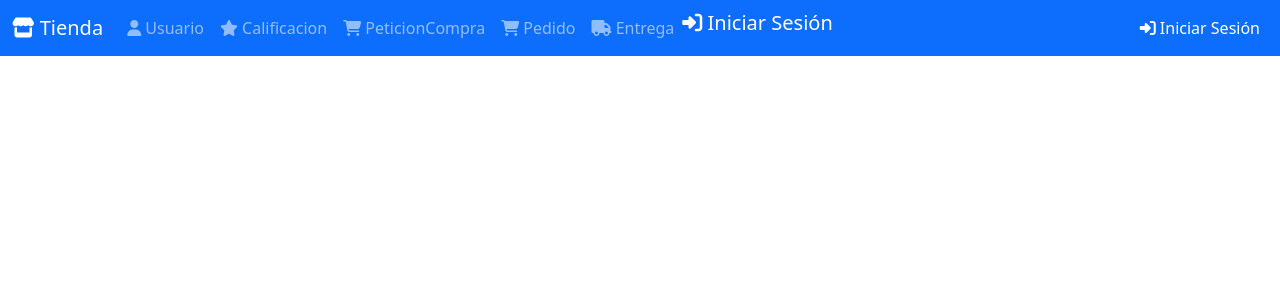
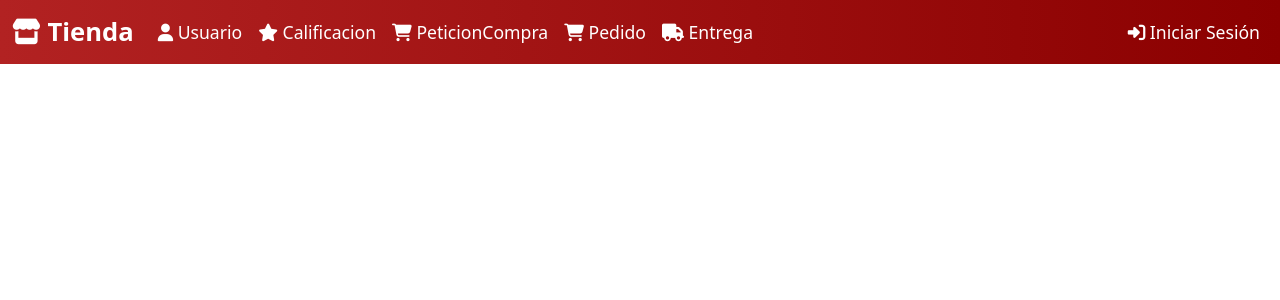
Before and after one commit to elritosan/PaginaWeb_TiendaDulces, a PHP site: page /index.php in a window 1280 px wide. Shown: the top 300 px of the page. Run offline with PHP 8.4, Linux system fonts and the light colour scheme; some libraries are stand-ins or nearby versions.

Commit message:
Cambios inicio

```diff
--- a/index.php
+++ b/index.php
@@ -56,7 +56,8 @@ $controllers = [
 ];
 
 // Función para generar el menú dinámicamente
-function createDropdownMenu($entity, $label, $icon) {
+function createDropdownMenu($entity, $label, $icon)
+{
     return "
     <li class='nav-item'>
         <a class='nav-link' href='index.php?entity=$entity&action=listar'>
@@ -68,13 +69,90 @@ function createDropdownMenu($entity, $label, $icon) {
 
 <!DOCTYPE html>
 <html lang="es">
+
 <head>
     <meta charset="UTF-8">
     <meta name="viewport" content="width=device-width, initial-scale=1">
     <title>Gestión de Tienda</title>
     <link href="https://cdn.jsdelivr.net/npm/bootstrap@5.3.2/dist/css/bootstrap.min.css" rel="stylesheet">
     <script src="https://kit.fontawesome.com/49ed2ef561.js" crossorigin="anonymous"></script>
+
+    <style>
+        /* Estilo del menú en tonos rojos/vino */
+        .navbar {
+            background: linear-gradient(90deg, #B22222, #8B0000);
+        }
+
+        .navbar-brand {
+            font-weight: bold;
+            font-size: 1.6rem;
+            color: white;
+        }
+
+        .nav-link {
+            color: white !important;
+            font-size: 1.1rem;
+            transition: 0.3s;
+        }
+
+        .nav-link:hover,
+        .nav-link.active {
+            background: rgba(255, 255, 255, 0.2);
+            border-radius: 8px;
+        }
+
+        /* Estilos de la ventana modal */
+        .modal-content {
+            background: rgba(0, 0, 0, 0.8);
+            color: white;
+            border-radius: 10px;
+        }
+
+        .modal-header {
+            border-bottom: none;
+        }
+
+        .modal-footer {
+            border-top: none;
+        }
+
+        /* Fondo dinámico en la ventana modal */
+        .modal-body {
+            position: relative;
+            width: 100%;
+            height: 400px;
+            overflow: hidden;
+            display: flex;
+            align-items: center;
+            justify-content: center;
+            text-align: center;
+        }
+
+        .modal-body img {
+            position: absolute;
+            width: 100%;
+            height: 100%;
+            object-fit: cover;
+            opacity: 0;
+            transition: opacity 1.5s ease-in-out;
+        }
+
+        .modal-body img.active {
+            opacity: 1;
+        }
+
+        .modal-text {
+            position: absolute;
+            z-index: 2;
+            background: rgba(0, 0, 0, 0.5);
+            padding: 20px;
+            border-radius: 10px;
+        }
+
+    </style>
+
 </head>
+
 <body>
     <nav class="navbar navbar-expand-lg navbar-dark bg-primary">
         <div class="container-fluid">
@@ -84,31 +162,20 @@ function createDropdownMenu($entity, $label, $icon) {
             </button>
             <div class="collapse navbar-collapse" id="navbarNavDropdown">
                 <ul class="navbar-nav">
-                <?php
+                    <?php
                     foreach ($menuOpciones[$tipoUsuario] as $entidad => $icon) {
                         echo createDropdownMenu($entidad, $entidad, $icon);
                     }
                     ?>
-                    <!-- Opción de Login/Logout -->
-                    <li class="nav-item">
-                        <?php if (isset($_SESSION['usuario'])): ?>
-                            <a class="nav-link text-danger" href="index.php?entity=Login&action=logout">
-                                <i class="fas fa-sign-out-alt"></i> Cerrar Sesión (<?php echo $_SESSION['usuario']['nombre']; ?>)
-                            </a>
-                        <?php else: ?>
-                            <a class="navbar-brand" href="index.php?entity=Login&action=login">
-                                <i class="fas fa-sign-in-alt"></i> Iniciar Sesión
-                            </a>
-                        <?php endif; ?>
-                    </li>
                 </ul>
-
+                <!-- Opción de Login/Logout -->
                 <ul class="navbar-nav ms-auto">
                     <li class="nav-item">
                         <?php if (isset($_SESSION['usuario'])): ?>
                             <a class="nav-link text-white" href="index.php?entity=Login&action=logout">
                                 <i class="fas fa-sign-out-alt"></i> Cerrar Sesión (<?php echo $_SESSION['usuario']['nombre']; ?>)
                             </a>
+
                         <?php else: ?>
                             <a class="nav-link text-white" href="index.php?entity=Login&action=login">
                                 <i class="fas fa-sign-in-alt"></i> Iniciar Sesión
@@ -116,6 +183,7 @@ function createDropdownMenu($entity, $label, $icon) {
                         <?php endif; ?>
                     </li>
                 </ul>
+
             </div>
         </div>
     </nav>
@@ -160,8 +228,31 @@ function createDropdownMenu($entity, $label, $icon) {
             } elseif ($action === 'eliminar' && $id) {
                 $controller->{"delete" . $entity . "Controller"}($id);
             }
+            if ($entity === 'Usuario' && $action === 'listar') {
+                // Verificar si existe el parámetro de búsqueda
+                $busqueda = isset($_GET['busqueda']) ? $_GET['busqueda'] : '';
+
+                // Pasar la búsqueda al controlador
+                $listadoelementos = $controller->listarUsuariosController($busqueda); // Método en tu controlador
+
+                // Cargar la vista de listaUsuario.php
+                require_once BASE_PATH . DIRECTORY_SEPARATOR . 'View' . DIRECTORY_SEPARATOR . $entity . DIRECTORY_SEPARATOR . 'lista' . $entity . '.php';
+            }
         }
         ?>
     </div>
+    <script>
+        let index = 0;
+        const images = document.querySelectorAll('.modal-body img');
+
+        function cambiarImagen() {
+            images[index].classList.remove('active');
+            index = (index + 1) % images.length;
+            images[index].classList.add('active');
+        }
+
+        setInterval(cambiarImagen, 3000);
+    </script>
 </body>
+
 </html>
```
